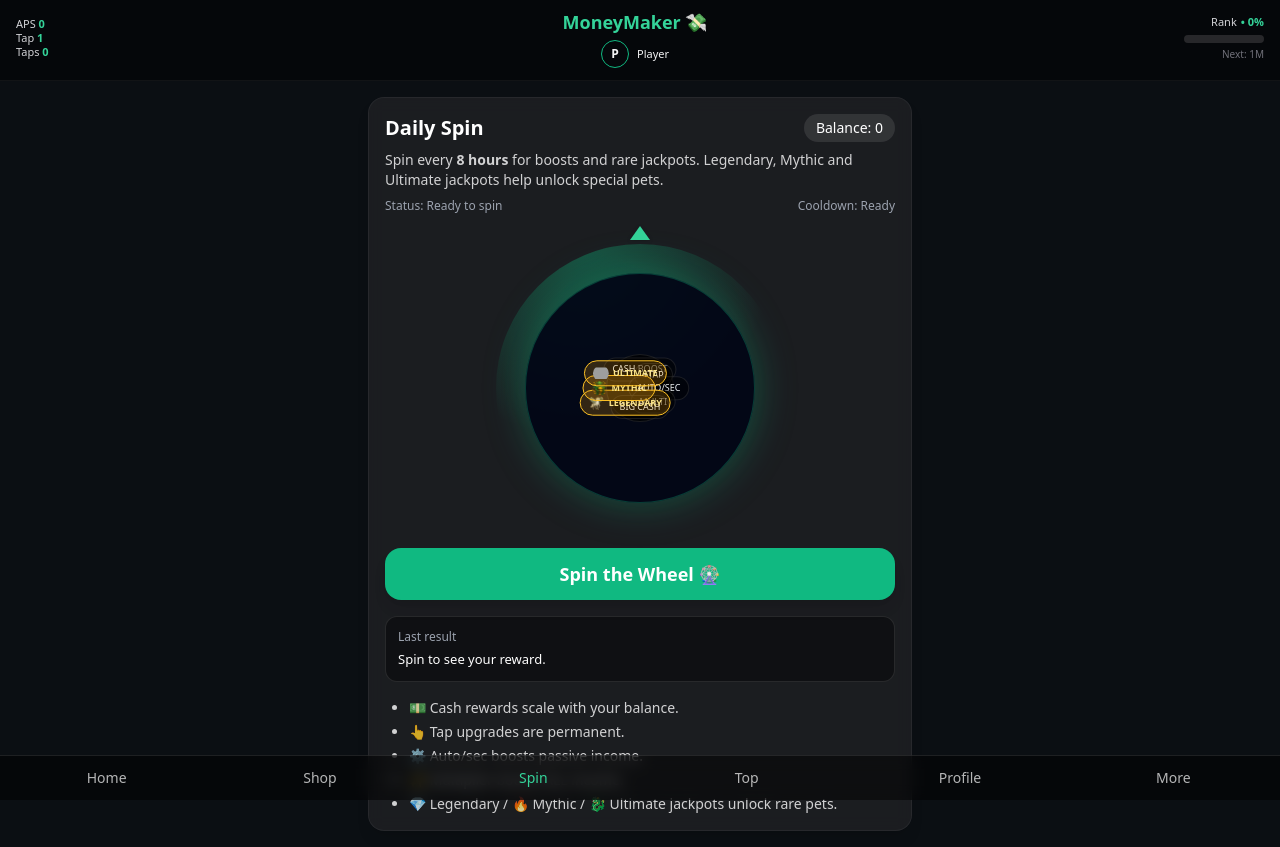
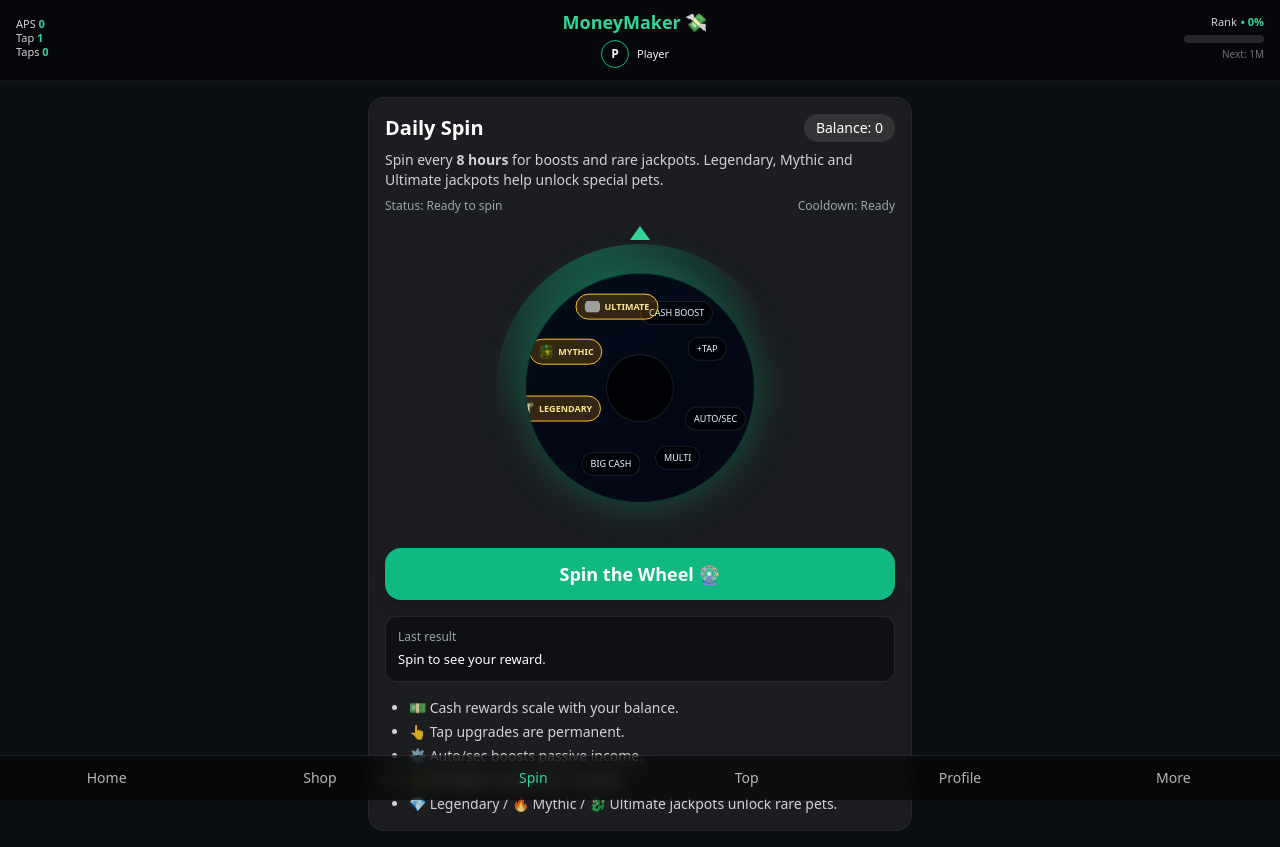
Before and after one commit to DozerBrain/TelegramMoneyMaker, a React (Vite) app: page / in a window 1280 px wide. Both pictures are taken after a click on the button "Spin". Built offline with nearby package versions, Linux system fonts and the light colour scheme; grey boxes are pictures that could not be loaded.

Commit message:
Update Spin.tsx

```diff
--- a/src/pages/Spin.tsx
+++ b/src/pages/Spin.tsx
@@ -272,7 +272,11 @@ export default function Spin(p: Props) {
     <div className="max-w-xl mx-auto p-4 flex flex-col gap-4">
       <Card
         title="Daily Spin"
-        right={<div className="badge">Balance: {formatMoneyShort(p.balance)}</div>}
+        right={
+          <div className="badge">
+            Balance: {formatMoneyShort(p.balance)}
+          </div>
+        }
       >
         <p className="opacity-80 mb-2 text-sm">
           Spin every <b>8 hours</b> for boosts and rare jackpots. Legendary,
@@ -320,12 +324,13 @@ export default function Spin(p: Props) {
                 return (
                   <div
                     key={r.id}
-                    className="absolute left-1/2 top-1/2"
-                    style={{
-                      // 1) center this element, 2) rotate, 3) push outward
-                      transform: `translate(-50%, -50%) rotate(${angle}deg) translate(0, -80%)`,
-                      transformOrigin: "50% 50%",
-                    }}
+                    className="absolute inset-0"
+                    style={{ transform: `rotate(${angle}deg)` }}
+                  >
+                    {/* Position pill near outer edge; keep upright */}
+                    <div
+                      className="absolute left-1/2 top-[12%] -translate-x-1/2"
+                      style={{ transform: `rotate(${-angle}deg)` }}
                     >
                       <div
                         className={`flex items-center gap-1 text-[9px] px-2 py-1 rounded-full border whitespace-nowrap ${
@@ -333,10 +338,6 @@ export default function Spin(p: Props) {
                             ? "border-amber-400 bg-amber-500/20 text-amber-200 font-semibold"
                             : "border-white/10 bg-black/50 text-slate-100"
                         }`}
-                      style={{
-                        // keep pill upright
-                        transform: `rotate(${-angle}deg)`,
-                      }}
                       >
                         {icon && (
                           <img
@@ -346,6 +347,7 @@ export default function Spin(p: Props) {
                           />
                         )}
                         <span>{r.label.toUpperCase()}</span>
+                      </div>
                     </div>
                   </div>
                 );
```
Lines whose indentation alone changed are shown as unchanged.
